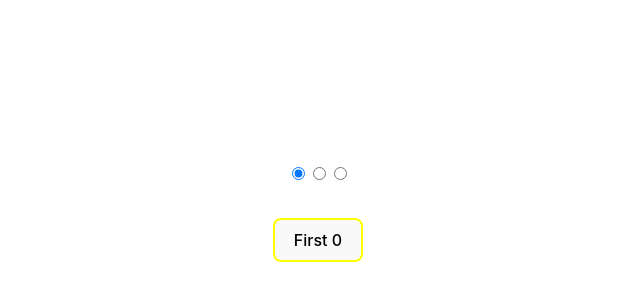
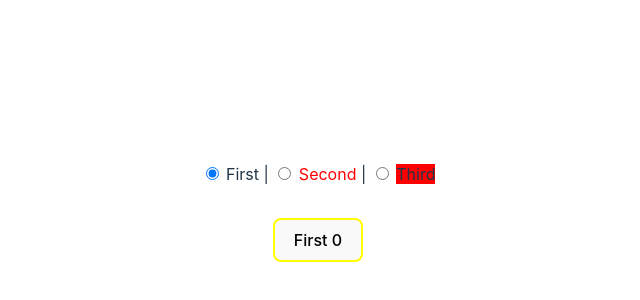
Before and after one commit to radufilipescu/react-extendable-components, a React (Vite) app: page / in a window 1280 px wide. Shown: the part 172-472 px from the top of the page, without its empty margins (322-962 px from the left). Built offline with nearby package versions, Linux system fonts and the light colour scheme.

Commit message:
main
- XTabs improvements

```diff
--- a/src/App.tsx
+++ b/src/App.tsx
@@ -15,18 +15,26 @@ enum Ord {
 function App() {
   return (
     <div className="App">
-      <XTabs<Ord> default={Ord.First}>
+      <XTabs<Ord> default={Ord.First} beforeTabLabel={(_, isSelected) => <>
+        <input type='radio' checked={isSelected} readOnly style={{ cursor: 'inherit' }}/>&nbsp;
+      </>}>
         <XTab value={Ord.First}>
           <div className="card">
             <ButtonCounter label={Ord.First} />
           </div>
         </XTab>
-        <XTab value={'asd'}>
+        &nbsp;|&nbsp;
+        <XTab value={Ord.Second} render={
+          <span style={{ color: 'red' }}>{Ord.Second}</span>
+        }>
           <div className="card">
             <ButtonCounter label={Ord.Second} />
           </div>
         </XTab>
-        <XTab value={Ord.Third}>
+        &nbsp;|&nbsp;
+        <XTab value={Ord.Third} render={(val, isSelected) => <>
+          <span style={{ background: isSelected ? 'green' : 'red' }}>{val.toString()}</span>
+        </>}>
           <div className="card">
             <ButtonCounter label={Ord.Third} />
           </div>
--- a/src/components/XTabs/XTab.tsx
+++ b/src/components/XTabs/XTab.tsx
@@ -5,15 +5,11 @@ import { XTabsContext, TEnumValue } from "./XTabsContext";
 export interface IXTabProps {
   readonly value: TEnumValue;
   readonly children: ReactNode;
+  readonly render?: ReactNode | ((value: TEnumValue, isSelected: boolean) => ReactNode);
 }
 
 export function XTab(props: IXTabProps) {
   const ctx = useContext(XTabsContext);
-
-  const radioChangedHandler = useCallback<React.ChangeEventHandler<HTMLInputElement>>((ev) => {
-    if (ev.target.checked)
-      ctx.onChecked(props.value);
-  }, [props.value]);
 
   const divClickHandler = useCallback<React.MouseEventHandler<HTMLDivElement>>(() => {
     ctx.onChecked(props.value);
@@ -22,8 +18,17 @@ export function XTab(props: IXTabProps) {
   const isSelected = ctx.selected === props.value;
 
   return <>
-    <div style={{ display: 'inline-block' }} onClick={divClickHandler}>
-      <input type="radio" checked={isSelected} onChange={radioChangedHandler} />
+    <div style={{ display: 'inline-block', cursor: 'pointer' }} onClick={divClickHandler}>
+      {ctx.beforeTabLabel
+        ? typeof ctx.beforeTabLabel === 'function'
+          ? ctx.beforeTabLabel(props.value, isSelected)
+          : ctx.beforeTabLabel
+        : undefined}
+      {props.render
+        ? typeof props.render === 'function'
+          ? props.render(props.value, isSelected)
+          : props.render
+        : props.value?.toString() ?? ''}
     </div>
     {ctx.placeholder.current && isSelected && createPortal(props.children, ctx.placeholder.current)}
   </>;
--- a/src/components/XTabs/XTabs.tsx
+++ b/src/components/XTabs/XTabs.tsx
@@ -1,10 +1,10 @@
-import { ReactElement, useCallback, useMemo, useState, useRef, useEffect } from "react";
-import { XTab } from "./XTab";
+import { useCallback, useMemo, useState, useRef, useEffect, ReactNode } from "react";
 import { XTabsContext, IXTabsContext, TEnumValue } from "./XTabsContext";
 
 export interface IXTabsProps<T extends TEnumValue> {
   readonly default: T;
-  readonly children: ReactElement<typeof XTab>[];
+  readonly children: ReactNode;
+  readonly beforeTabLabel?: ReactNode | ((value: TEnumValue, isSelected: boolean) => ReactNode);
 }
 
 const SYM = Symbol();
@@ -16,7 +16,7 @@ export function XTabs<T extends TEnumValue>(props: IXTabsProps<T>) {
   useEffect(() => {
     setSelected(props.default);
   }, []);
-  const xContext = useMemo<IXTabsContext>(() => ({ selected, onChecked, placeholder: tabContentRef }), [selected]);
+  const xContext = useMemo<IXTabsContext>(() => ({ selected, onChecked, placeholder: tabContentRef, beforeTabLabel: props.beforeTabLabel }), [selected]);
   return (
     <XTabsContext.Provider value={xContext}>
       <div>
--- a/src/components/XTabs/XTabsContext.tsx
+++ b/src/components/XTabs/XTabsContext.tsx
@@ -1,17 +1,19 @@
-import { RefObject, createContext, createRef } from "react";
+import { ReactNode, RefObject, createContext, createRef } from "react";
 
 export type TEnumValue = string | number | symbol;
 
 export interface IXTabsContext {
   readonly selected: TEnumValue;
   readonly onChecked: (val: TEnumValue) => void;
-  placeholder: RefObject<HTMLDivElement | null>;
+  readonly placeholder: RefObject<HTMLDivElement | null>;
+  readonly beforeTabLabel?: ReactNode | ((value: TEnumValue, isSelected: boolean) => ReactNode);
 };
 
 const Empty: IXTabsContext = {
   selected: Symbol(),
   onChecked: () => {},
-  placeholder: createRef()
+  placeholder: createRef(),
+  beforeTabLabel: undefined
 };
 
 export const XTabsContext = createContext<IXTabsContext>(Empty);
```
